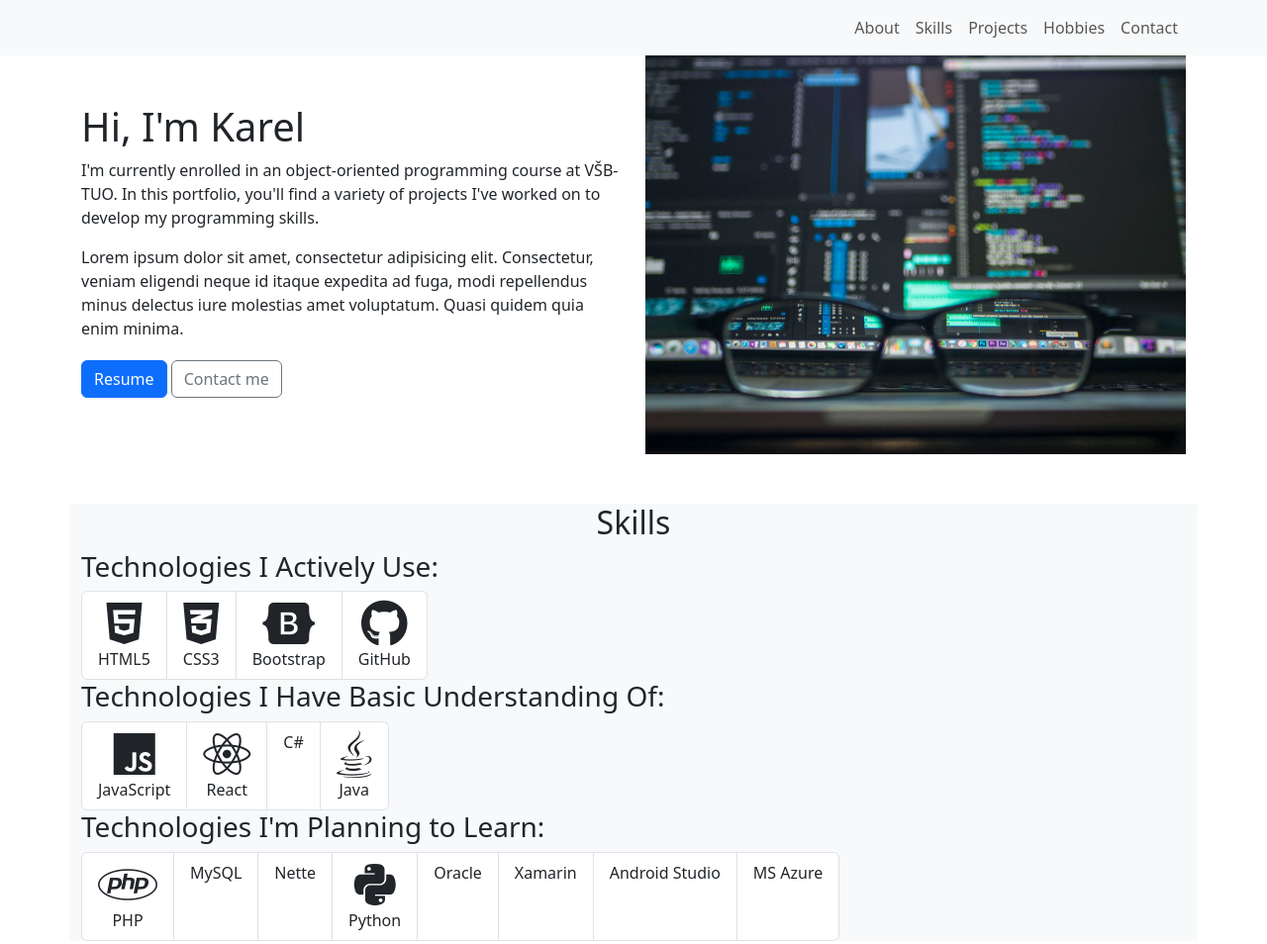
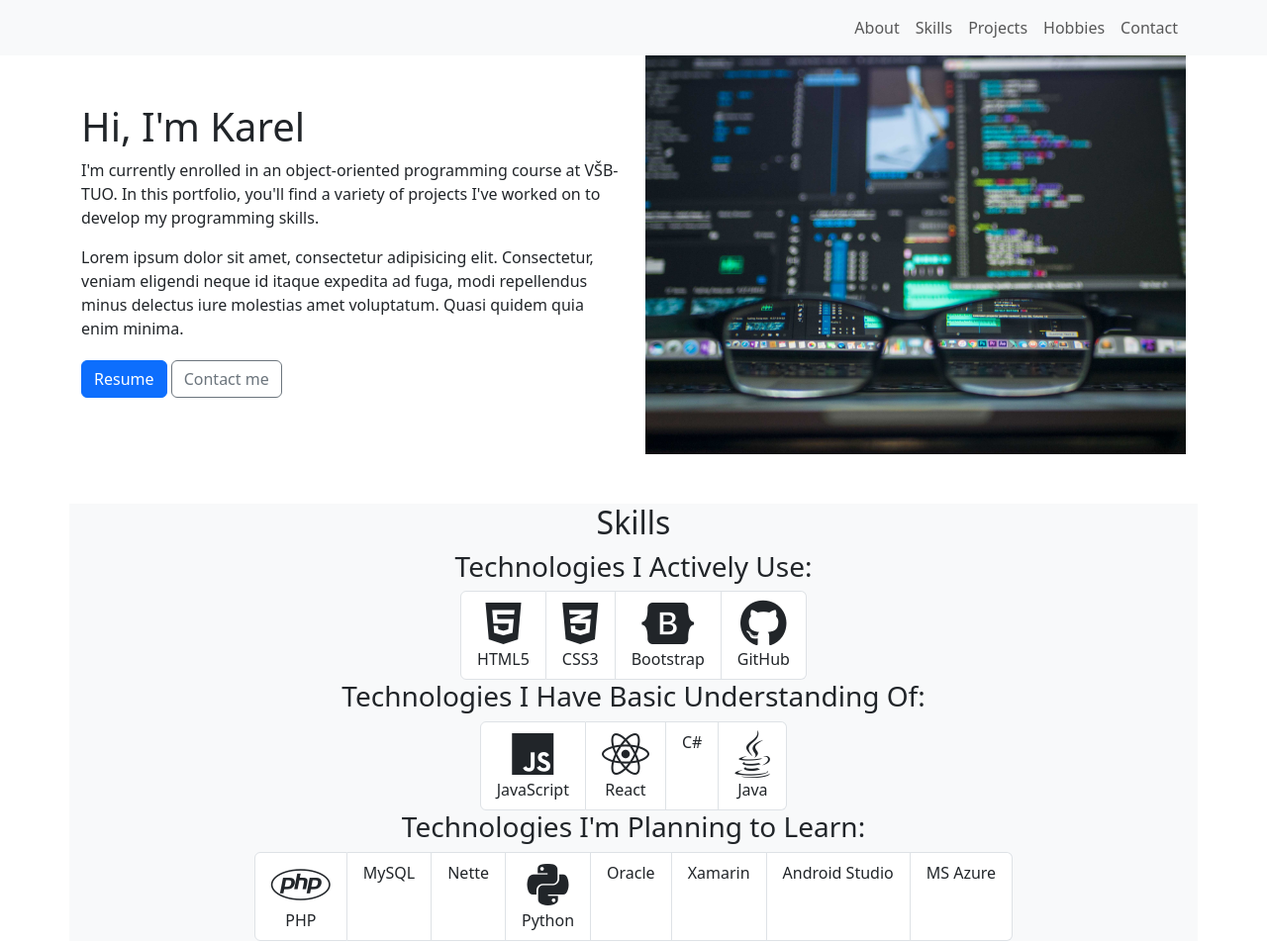
Before and after one commit to KarelVratny/portfolio, a website: page index.html in a window 1280 px wide. Shown: the top 954 px of the page at 99% size. Drawn offline with Linux system fonts and the light colour scheme.

Commit message:
Center Skills

```diff
--- a/index.html
+++ b/index.html
@@ -83,9 +83,11 @@
           <div class="col"><h2 class="text-center">Skills</h2></div>
         </div>
         <div class="row">
-          <div class="col">
+          <div class="col text-center">
             <h3>Technologies I Actively Use:</h3>
-            <ul class="list-group list-group-horizontal-sm">
+            <ul
+              class="list-group list-group-horizontal-sm justify-content-center"
+            >
               <li class="list-group-item text-center">
                 <i class="fa-brands fa-html5 fa-3x d-block"></i>HTML5
               </li>
@@ -100,7 +102,9 @@
               </li>
             </ul>
             <h3>Technologies I Have Basic Understanding Of:</h3>
-            <ul class="list-group list-group-horizontal-sm">
+            <ul
+              class="list-group list-group-horizontal-sm justify-content-center"
+            >
               <li class="list-group-item text-center">
                 <i class="fa-brands fa-js fa-3x d-block"></i>JavaScript
               </li>
@@ -113,7 +117,9 @@
               </li>
             </ul>
             <h3>Technologies I'm Planning to Learn:</h3>
-            <ul class="list-group list-group-horizontal-sm">
+            <ul
+              class="list-group list-group-horizontal-sm justify-content-center"
+            >
               <li class="list-group-item text-center">
                 <i class="fa-brands fa-php fa-3x d-block"></i>PHP
               </li>
```
